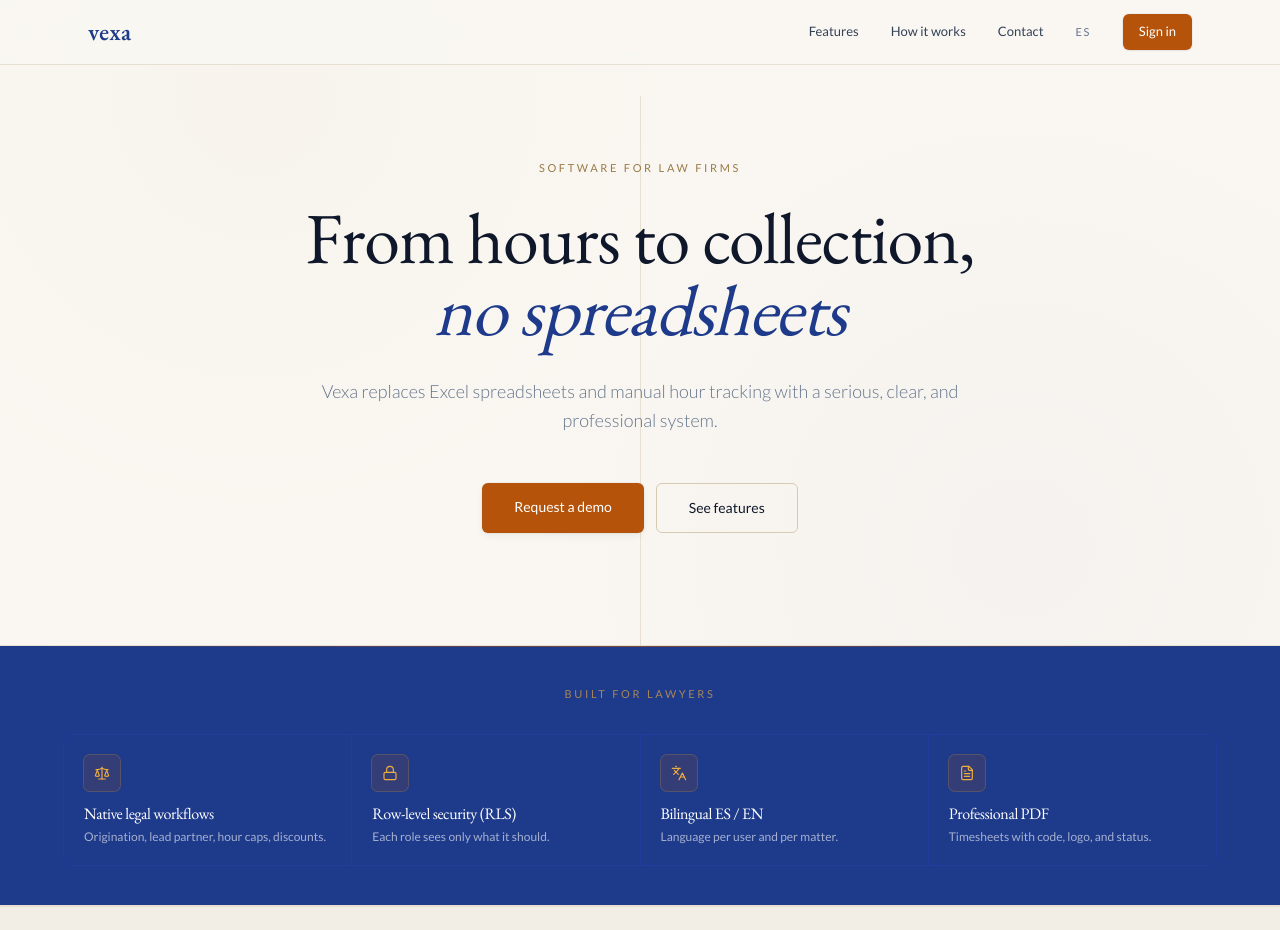
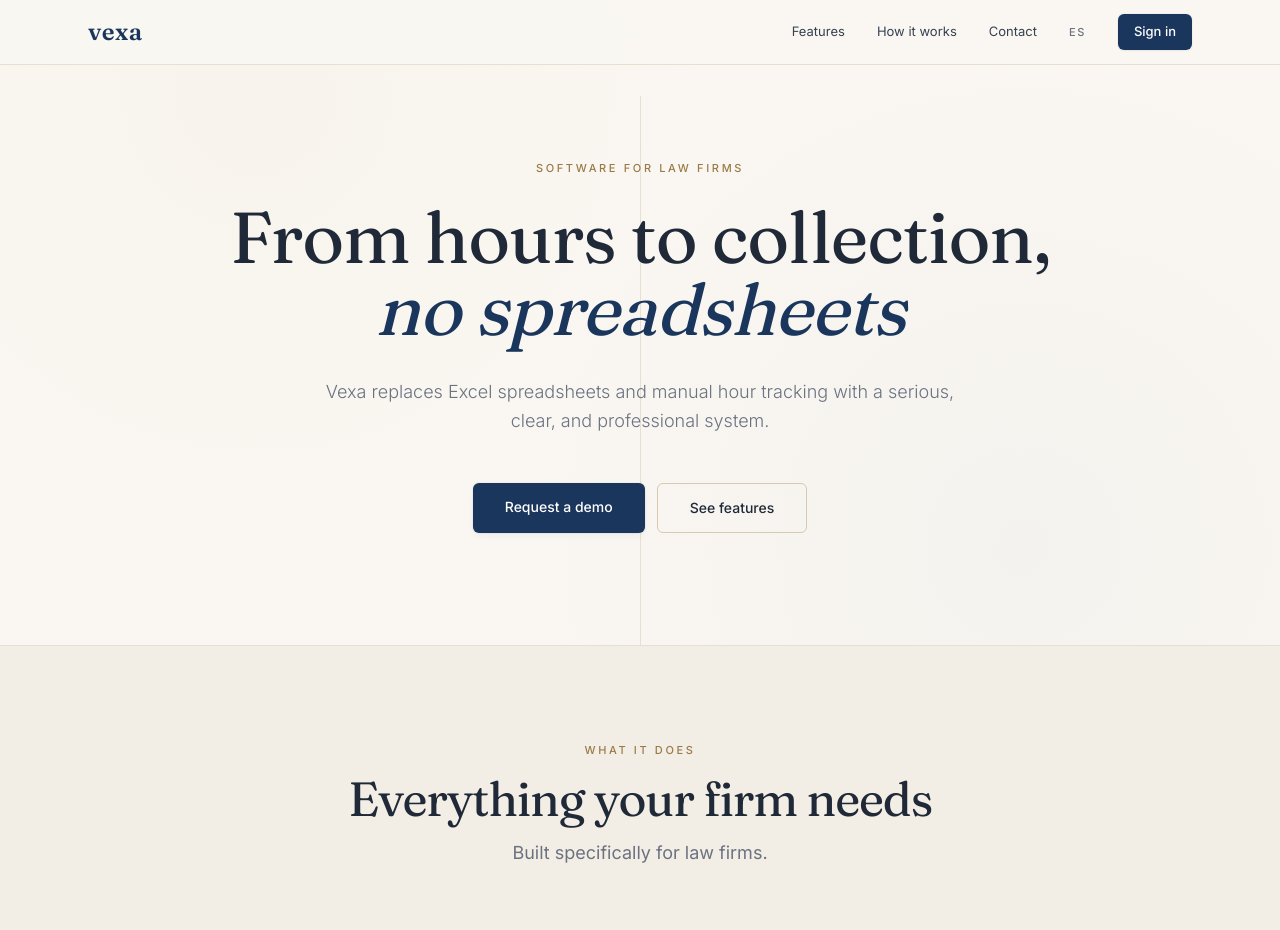
Before and after one commit to ocampojuanmartin/vexa, a Next.js app: page /welcome in a window 1280 px wide. Shown: the top 930 px of the page. Built offline with nearby package versions, Linux system fonts and the light colour scheme.

Commit message:
Revert "Apply ui-ux-pro-max "Trust & Authority" recommendations"
This reverts commit a6bcf9e10cbc83e2eceaa5525de7d5643962c448.

```diff
--- a/src/app/(auth)/login/page.tsx
+++ b/src/app/(auth)/login/page.tsx
@@ -45,7 +45,7 @@ export default function LoginPage() {
           </div>
           {error && <p className="text-sm text-red-800 bg-red-50 border border-red-100 px-4 py-2.5 rounded-md">{error}</p>}
           <button type="submit" disabled={loading}
-            className="w-full py-3 bg-amber-500 text-white rounded-md active:scale-[0.98] text-sm font-medium hover:bg-amber-600 disabled:opacity-50 shadow-soft">
+            className="w-full py-3 bg-vexa-600 text-white rounded-md text-sm font-medium hover:bg-vexa-700 disabled:opacity-50 shadow-soft">
             {loading ? '...' : t('auth.login')}
           </button>
         </form>
--- a/src/app/(auth)/reset-password/page.tsx
+++ b/src/app/(auth)/reset-password/page.tsx
@@ -55,7 +55,7 @@ export default function ResetPasswordPage() {
             {error && <p className="text-sm text-red-800 bg-red-50 border border-red-100 px-4 py-2.5 rounded-md">{error}</p>}
 
             <button type="submit" disabled={loading}
-              className="w-full py-3 bg-amber-500 text-white rounded-md active:scale-[0.98] text-sm font-medium hover:bg-amber-600 disabled:opacity-50 shadow-soft">
+              className="w-full py-3 bg-vexa-600 text-white rounded-md text-sm font-medium hover:bg-vexa-700 disabled:opacity-50 shadow-soft">
               {loading ? '...' : t('auth.resetPassword')}
             </button>
           </form>
--- a/src/app/(dashboard)/clients/page.tsx
+++ b/src/app/(dashboard)/clients/page.tsx
@@ -214,7 +214,7 @@ export default function ClientsPage(){
     <div>
       <div className="flex items-center justify-between">
         <h1 className="font-display text-3xl text-ink-900 tracking-tight">{L.title}</h1>
-        {canEdit&&<button onClick={openCreateClient} className="flex items-center gap-2 px-4 py-2 bg-amber-500 text-white rounded-lg active:scale-[0.98] text-sm font-medium hover:bg-amber-600"><Plus size={16}/>{L.newClient}</button>}
+        {canEdit&&<button onClick={openCreateClient} className="flex items-center gap-2 px-4 py-2 bg-vexa-600 text-white rounded-lg text-sm font-medium hover:bg-vexa-700"><Plus size={16}/>{L.newClient}</button>}
       </div>
       {clients.length>0&&(<div className="mt-4 relative"><Search size={16} className="absolute left-3 top-1/2 -translate-y-1/2 text-ink-500"/><input type="text" value={search} onChange={e=>setSearch(e.target.value)} placeholder={L.search} className="w-full pl-9 pr-4 py-2.5 border border-canvas-200 rounded-lg text-sm"/></div>)}
       {loading?<div className="mt-8 text-center text-sm text-ink-500">Loading...</div>
@@ -266,7 +266,7 @@ export default function ClientsPage(){
               <div><label className="block text-sm font-medium text-ink-700 mb-1">{L.notes}</label><textarea value={clientForm.notes} onChange={e=>setClientForm({...clientForm,notes:e.target.value})} rows={2} className="w-full px-3 py-2 border border-canvas-200 rounded-lg text-sm resize-none"/></div>
               {error&&<p className="text-sm text-red-600 bg-red-50 px-3 py-2 rounded-lg">{error}</p>}
             </div>
-            <div className="flex justify-end gap-3 mt-6"><button onClick={()=>setShowClientModal(false)} className="px-4 py-2 text-sm text-ink-700 hover:bg-canvas-100 rounded-lg">{L.cancel}</button><button onClick={saveClient} disabled={saving} className="px-4 py-2 bg-amber-500 text-white rounded-lg active:scale-[0.98] text-sm font-medium hover:bg-amber-600 disabled:opacity-50">{saving?'...':L.save}</button></div>
+            <div className="flex justify-end gap-3 mt-6"><button onClick={()=>setShowClientModal(false)} className="px-4 py-2 text-sm text-ink-700 hover:bg-canvas-100 rounded-lg">{L.cancel}</button><button onClick={saveClient} disabled={saving} className="px-4 py-2 bg-vexa-600 text-white rounded-lg text-sm font-medium hover:bg-vexa-700 disabled:opacity-50">{saving?'...':L.save}</button></div>
           </div></div>)}
 
       {/* MATTER MODAL */}
@@ -335,7 +335,7 @@ export default function ClientsPage(){
 
               {error&&<p className="text-sm text-red-600 bg-red-50 px-3 py-2 rounded-lg">{error}</p>}
             </div>
-            <div className="flex justify-end gap-3 mt-6"><button onClick={()=>setShowMatterModal(false)} className="px-4 py-2 text-sm text-ink-700 hover:bg-canvas-100 rounded-lg">{L.cancel}</button><button onClick={saveMatter} disabled={saving} className="px-4 py-2 bg-amber-500 text-white rounded-lg active:scale-[0.98] text-sm font-medium hover:bg-amber-600 disabled:opacity-50">{saving?'...':L.save}</button></div>
+            <div className="flex justify-end gap-3 mt-6"><button onClick={()=>setShowMatterModal(false)} className="px-4 py-2 text-sm text-ink-700 hover:bg-canvas-100 rounded-lg">{L.cancel}</button><button onClick={saveMatter} disabled={saving} className="px-4 py-2 bg-vexa-600 text-white rounded-lg text-sm font-medium hover:bg-vexa-700 disabled:opacity-50">{saving?'...':L.save}</button></div>
           </div></div>)}
     </div>
   )
--- a/src/app/(dashboard)/expenses/page.tsx
+++ b/src/app/(dashboard)/expenses/page.tsx
@@ -107,7 +107,7 @@ export default function ExpensesPage() {
     <div>
       <div className="flex items-center justify-between">
         <h1 className="font-display text-3xl text-ink-900 tracking-tight">{L.title}</h1>
-        <button onClick={openCreate} className="flex items-center gap-2 px-4 py-2 bg-amber-500 text-white rounded-lg active:scale-[0.98] text-sm font-medium hover:bg-amber-600"><Plus size={16}/>{L.new}</button>
+        <button onClick={openCreate} className="flex items-center gap-2 px-4 py-2 bg-vexa-600 text-white rounded-lg text-sm font-medium hover:bg-vexa-700"><Plus size={16}/>{L.new}</button>
       </div>
       {entries.length > 0 && (
         <div className="mt-4 relative">
@@ -190,7 +190,7 @@ export default function ExpensesPage() {
             </div>
             <div className="flex justify-end gap-3 mt-6">
               <button onClick={()=>setShowModal(false)} className="px-4 py-2 text-sm text-ink-700 hover:bg-canvas-100 rounded-lg">{L.cancel}</button>
-              <button onClick={handleSave} disabled={saving||uploading} className="px-4 py-2 bg-amber-500 text-white rounded-lg active:scale-[0.98] text-sm font-medium hover:bg-amber-600 disabled:opacity-50">{saving||uploading?'...':L.save}</button>
+              <button onClick={handleSave} disabled={saving||uploading} className="px-4 py-2 bg-vexa-600 text-white rounded-lg text-sm font-medium hover:bg-vexa-700 disabled:opacity-50">{saving||uploading?'...':L.save}</button>
             </div>
           </div>
         </div>
--- a/src/app/(dashboard)/settings/page.tsx
+++ b/src/app/(dashboard)/settings/page.tsx
@@ -83,7 +83,7 @@ export default function SettingsPage() {
             <h2 className="text-lg font-medium text-ink-900">{L.catTitle}</h2>
             <p className="text-sm text-ink-500 mt-1 max-w-xl">{L.catDesc}</p>
           </div>
-          <button onClick={openCreate} className="flex items-center gap-2 px-4 py-2 bg-amber-500 text-white rounded-lg active:scale-[0.98] text-sm font-medium hover:bg-amber-600">
+          <button onClick={openCreate} className="flex items-center gap-2 px-4 py-2 bg-vexa-600 text-white rounded-lg text-sm font-medium hover:bg-vexa-700">
             <Plus size={16} />{L.new}
           </button>
         </div>
@@ -169,7 +169,7 @@ export default function SettingsPage() {
             </div>
             <div className="flex justify-end gap-3 mt-6">
               <button onClick={()=>setShowModal(false)} className="px-4 py-2 text-sm text-ink-700 hover:bg-canvas-100 rounded-lg">{L.cancel}</button>
-              <button onClick={handleSave} disabled={saving} className="px-4 py-2 bg-amber-500 text-white rounded-lg active:scale-[0.98] text-sm font-medium hover:bg-amber-600 disabled:opacity-50">{saving?'...':L.save}</button>
+              <button onClick={handleSave} disabled={saving} className="px-4 py-2 bg-vexa-600 text-white rounded-lg text-sm font-medium hover:bg-vexa-700 disabled:opacity-50">{saving?'...':L.save}</button>
             </div>
           </div>
         </div>
--- a/src/app/(dashboard)/time/page.tsx
+++ b/src/app/(dashboard)/time/page.tsx
@@ -296,7 +296,7 @@ export default function TimePage(){
             <div className="flex flex-col justify-between">
               {error&&<p className="text-xs text-red-600 mb-2">{error}</p>}
               <div className="space-y-2">
-                <button onClick={handleSave} disabled={saving} className="w-full px-4 py-2.5 bg-amber-500 text-white rounded-lg active:scale-[0.98] text-sm font-medium hover:bg-amber-600 disabled:opacity-50">{saving?'...':editing?L.editing_:formShareWith?(es?'Enviar para aprobación':'Send for approval'):L.insert}</button>
+                <button onClick={handleSave} disabled={saving} className="w-full px-4 py-2.5 bg-vexa-600 text-white rounded-lg text-sm font-medium hover:bg-vexa-700 disabled:opacity-50">{saving?'...':editing?L.editing_:formShareWith?(es?'Enviar para aprobación':'Send for approval'):L.insert}</button>
                 {editing&&<button onClick={resetForm} className="w-full px-4 py-2 text-sm text-ink-700 hover:bg-canvas-100 rounded-lg">{L.cancel}</button>}
               </div>
             </div>
--- a/src/app/(dashboard)/users/page.tsx
+++ b/src/app/(dashboard)/users/page.tsx
@@ -81,7 +81,7 @@ export default function UsersPage() {
     <div>
       <div className="flex items-center justify-between">
         <h1 className="font-display text-3xl text-ink-900 tracking-tight">{L.title}</h1>
-        <button onClick={openCreate} className="flex items-center gap-2 px-4 py-2 bg-amber-500 text-white rounded-lg active:scale-[0.98] text-sm font-medium hover:bg-amber-600"><Plus size={16}/>{L.new}</button>
+        <button onClick={openCreate} className="flex items-center gap-2 px-4 py-2 bg-vexa-600 text-white rounded-lg text-sm font-medium hover:bg-vexa-700"><Plus size={16}/>{L.new}</button>
       </div>
       {loading ? <div className="mt-8 text-center text-sm text-ink-500">Loading...</div> : (
         <div className="mt-4 bg-white rounded-xl border border-canvas-200 overflow-x-auto">
@@ -148,7 +148,7 @@ export default function UsersPage() {
             </div>
             <div className="flex justify-end gap-3 mt-6">
               <button onClick={()=>setShowModal(false)} className="px-4 py-2 text-sm text-ink-700 hover:bg-canvas-100 rounded-lg">{L.cancel}</button>
-              <button onClick={handleSave} disabled={saving} className="px-4 py-2 bg-amber-500 text-white rounded-lg active:scale-[0.98] text-sm font-medium hover:bg-amber-600 disabled:opacity-50">{saving?'...':L.save}</button>
+              <button onClick={handleSave} disabled={saving} className="px-4 py-2 bg-vexa-600 text-white rounded-lg text-sm font-medium hover:bg-vexa-700 disabled:opacity-50">{saving?'...':L.save}</button>
             </div>
           </div>
         </div>
--- a/src/app/welcome/page.tsx
+++ b/src/app/welcome/page.tsx
@@ -3,7 +3,7 @@
 import { useState, useEffect } from 'react'
 import Link from 'next/link'
 import { createClient } from '@/lib/supabase/client'
-import { Clock, FileText, BarChart3, Users, Shield, Globe, Check, Menu, X, Scale, Lock, Languages } from 'lucide-react'
+import { Clock, FileText, BarChart3, Users, Shield, Globe, Check, Menu, X } from 'lucide-react'
 
 export default function LandingPage() {
   const [lang, setLang] = useState<'es'|'en'>('en')
@@ -64,15 +64,6 @@ export default function LandingPage() {
       send: es ? 'Solicitar demo' : 'Request demo',
       sent: es ? '¡Listo! Te contactaremos pronto.' : 'Done! We\'ll be in touch soon.',
     },
-    trust: {
-      eyebrow: es ? 'Construido para abogados' : 'Built for lawyers',
-      items: [
-        { icon: Scale, label: es ? 'Flujos legales nativos' : 'Native legal workflows', sub: es ? 'Originación, lideranza, tope de horas, descuentos.' : 'Origination, lead partner, hour caps, discounts.' },
-        { icon: Lock, label: es ? 'Seguridad por fila (RLS)' : 'Row-level security (RLS)', sub: es ? 'Cada rol ve solo lo que le corresponde.' : 'Each role sees only what it should.' },
-        { icon: Languages, label: es ? 'Bilingüe ES / EN' : 'Bilingual ES / EN', sub: es ? 'Idioma por usuario y por asunto.' : 'Language per user and per matter.' },
-        { icon: FileText, label: es ? 'PDF profesional' : 'Professional PDF', sub: es ? 'Timesheets con código, logo y estado.' : 'Timesheets with code, logo, and status.' },
-      ],
-    },
     footer: { copy: `© ${new Date().getFullYear()} Vexa. ${es ? 'Todos los derechos reservados.' : 'All rights reserved.'}` }
   }
 
@@ -87,7 +78,7 @@ export default function LandingPage() {
             <a href="#how" className="text-[13px] text-ink-700 hover:text-ink-900 transition-colors">{L.nav.how}</a>
             <a href="#contact" className="text-[13px] text-ink-700 hover:text-ink-900 transition-colors">{L.nav.contact}</a>
             <button onClick={() => setLang(lang === 'es' ? 'en' : 'es')} className="text-[11px] uppercase tracking-[0.14em] text-ink-500 hover:text-ink-700 font-medium">{lang === 'es' ? 'EN' : 'ES'}</button>
-            <Link href="/login" className="px-4 py-2 bg-amber-500 text-white rounded-md active:scale-[0.98] text-[13px] font-medium hover:bg-amber-600 shadow-soft">{L.nav.login}</Link>
+            <Link href="/login" className="px-4 py-2 bg-vexa-600 text-white rounded-md text-[13px] font-medium hover:bg-vexa-700 shadow-soft">{L.nav.login}</Link>
           </div>
           <button onClick={() => setMenuOpen(!menuOpen)} className="md:hidden p-2" aria-label={menuOpen ? 'Close menu' : 'Open menu'}>
             {menuOpen ? <X size={20} /> : <Menu size={20} />}
@@ -99,7 +90,7 @@ export default function LandingPage() {
             <a href="#how" onClick={() => setMenuOpen(false)} className="block text-sm text-ink-700">{L.nav.how}</a>
             <a href="#contact" onClick={() => setMenuOpen(false)} className="block text-sm text-ink-700">{L.nav.contact}</a>
             <button onClick={() => { setLang(lang === 'es' ? 'en' : 'es'); setMenuOpen(false) }} className="block text-sm text-ink-500">{lang === 'es' ? 'English' : 'Español'}</button>
-            <Link href="/login" className="block px-4 py-2 bg-amber-500 text-white rounded-md active:scale-[0.98] text-sm font-medium text-center">{L.nav.login}</Link>
+            <Link href="/login" className="block px-4 py-2 bg-vexa-600 text-white rounded-md text-sm font-medium text-center">{L.nav.login}</Link>
           </div>
         )}
       </nav>
@@ -121,33 +112,8 @@ export default function LandingPage() {
             {L.hero.sub}
           </p>
           <div className="mt-12 flex flex-col sm:flex-row gap-3 justify-center">
-            <a href="#contact" className="px-8 py-3.5 bg-amber-500 text-white rounded-md active:scale-[0.98] text-sm font-medium hover:bg-amber-600 transition-colors shadow-soft-md">{L.hero.cta}</a>
+            <a href="#contact" className="px-8 py-3.5 bg-vexa-600 text-white rounded-md text-sm font-medium hover:bg-vexa-700 transition-colors shadow-soft-md">{L.hero.cta}</a>
             <a href="#features" className="px-8 py-3.5 border border-canvas-300 text-ink-900 rounded-md text-sm font-medium hover:bg-canvas-100 transition-colors">{L.hero.cta2}</a>
-          </div>
-        </div>
-      </section>
-
-      {/* TRUST STRIP — "Trust & Authority" per ui-ux-pro-max */}
-      <section className="py-10 px-6 border-y border-canvas-200 bg-vexa-600 relative overflow-hidden">
-        {/* Subtle amber accent line, evokes seal ribbon */}
-        <div aria-hidden className="absolute inset-x-0 top-0 h-px bg-gradient-to-r from-transparent via-amber-500/60 to-transparent" />
-        <div className="max-w-6xl mx-auto">
-          <p className="text-[11px] uppercase tracking-[0.24em] text-amber-300/90 font-medium text-center mb-8 animate-metric-pulse">{L.trust.eyebrow}</p>
-          <div className="grid grid-cols-2 md:grid-cols-4 gap-px bg-vexa-700/50 rounded-lg overflow-hidden ring-1 ring-vexa-700/50">
-            {L.trust.items.map((t, i) => {
-              const Icon = t.icon
-              return (
-                <div key={i} className="bg-vexa-600 p-5 flex flex-col items-start gap-3 hover:bg-vexa-700/70 transition-colors">
-                  <div className="w-9 h-9 rounded-md bg-amber-500/15 ring-1 ring-amber-400/30 flex items-center justify-center">
-                    <Icon size={16} className="text-amber-300" strokeWidth={1.75} />
-                  </div>
-                  <div>
-                    <p className="font-display text-base text-white leading-snug tracking-tight">{t.label}</p>
-                    <p className="text-[12px] text-white/60 mt-1 leading-snug">{t.sub}</p>
-                  </div>
-                </div>
-              )
-            })}
           </div>
         </div>
       </section>
@@ -164,8 +130,8 @@ export default function LandingPage() {
             {L.features.items.map((f, i) => {
               const Icon = f.icon
               return (
-                <div key={i} className="bg-white p-8 hover:bg-canvas-50/40 transition-colors group">
-                  <div className="w-10 h-10 rounded-md bg-gradient-to-br from-vexa-600 to-vexa-700 flex items-center justify-center mb-5 shadow-soft ring-1 ring-amber-400/0 group-hover:ring-amber-400/40 transition-all">
+                <div key={i} className="bg-white p-8 hover:bg-canvas-50/50 transition-colors">
+                  <div className="w-10 h-10 rounded-md bg-gradient-to-br from-vexa-600 to-vexa-700 flex items-center justify-center mb-5 shadow-soft">
                     <Icon size={18} className="text-white" strokeWidth={1.75} />
                   </div>
                   <h3 className="font-display text-xl text-ink-900 mb-3 tracking-tight">{f.title}</h3>
@@ -187,12 +153,11 @@ export default function LandingPage() {
           <div className="space-y-14">
             {L.how.steps.map((step, i) => (
               <div key={i} className="flex gap-8 items-start">
-                <div className="flex-shrink-0 pt-1 relative">
-                  <span className="font-display text-6xl italic text-vexa-600 tabular-nums tracking-tighter leading-none">{step.n}</span>
-                  <span className="absolute -bottom-1 left-0 w-6 h-[2px] bg-amber-500" />
+                <div className="flex-shrink-0 pt-1">
+                  <span className="font-display text-5xl text-vexa-600/20 tabular-nums tracking-tighter">{step.n}</span>
                 </div>
-                <div className="flex-1 pt-1">
-                  <h3 className="font-display text-xl text-ink-900 mb-2 tracking-tight">{step.title}</h3>
+                <div className="flex-1 pt-2 border-t border-canvas-200">
+                  <h3 className="font-display text-xl text-ink-900 mt-4 mb-2 tracking-tight">{step.title}</h3>
                   <p className="text-sm text-ink-500 leading-relaxed">{step.desc}</p>
                 </div>
               </div>
@@ -246,7 +211,7 @@ export default function LandingPage() {
                 </select>
               </div>
               <button type="submit" disabled={submitting}
-                className="w-full py-3 bg-amber-500 text-white rounded-md active:scale-[0.98] text-sm font-medium hover:bg-amber-600 disabled:opacity-50 shadow-soft">
+                className="w-full py-3 bg-vexa-600 text-white rounded-md text-sm font-medium hover:bg-vexa-700 disabled:opacity-50 shadow-soft">
                 {submitting ? '...' : L.cta.send}
               </button>
             </form>
--- a/tailwind.config.ts
+++ b/tailwind.config.ts
@@ -4,48 +4,35 @@ const config: Config = {
   theme: {
     extend: {
       colors: {
-        // Vexa navy — brand authority. Per ui-ux-pro-max "Trust & Authority" palette.
+        // Vexa brand — navy + action blue. Kept for backward compat.
         vexa: {
-          50: '#EEF2F9',
-          100: '#D9E0EF',
-          200: '#B4C1DE',
-          300: '#8EA1CE',
-          400: '#6982BD',
-          500: '#3182CE',  // legacy accent blue — kept for compatibility
-          600: '#1E3A8A',  // primary navy (deeper per skill recommendation)
-          700: '#1E40AF',  // secondary
-          800: '#17307A',
-          900: '#0F1F4C',
-          950: '#080F26',
+          50: '#f7fafc',
+          100: '#e2e8f0',
+          200: '#cbd5e1',
+          300: '#94a3b8',
+          400: '#718096',
+          500: '#3182ce', // action blue — CTAs / primary actions
+          600: '#1a365d', // navy — authority
+          700: '#152d4f',
+          800: '#0f2440',
+          900: '#0a1929',
+          950: '#060f1a',
         },
-        // Warm canvas neutrals — reduces sterile-white feel.
+        // Warm canvas neutrals — the editorial surface.
         canvas: {
-          50: '#FAF7F2',
-          100: '#F3EEE5',
-          200: '#E7E0D2',
+          50: '#FAF7F2', // base — replaces bg-gray-50
+          100: '#F3EEE5', // subtle sections
+          200: '#E7E0D2', // warm borders
           300: '#D6CAB2',
         },
-        // Ink — deliberate charcoal.
+        // Ink scale — deliberate charcoal, not pure black.
         ink: {
-          900: '#0F172A',  // per skill's #0F172A text color
-          700: '#334155',
-          500: '#64748B',
-          300: '#94A3B8',
+          900: '#1F2937',
+          700: '#374151',
+          500: '#6B7280',
+          300: '#9CA3AF',
         },
-        // Accent — burnt amber / bronze for CTAs. Contrasts the navy
-        // and pulls the eye without feeling flashy.
-        // Per ui-ux-pro-max: CTA color #B45309.
-        amber: {
-          50: '#FEF7E8',
-          100: '#FBEBCC',
-          200: '#F6D188',
-          300: '#EFAE3E',
-          400: '#D98A1E',
-          500: '#B45309',  // primary CTA
-          600: '#92400E',  // pressed / hover
-          700: '#78350F',
-        },
-        // Muted brass — subtle highlights, eyebrows, separators.
+        // Muted gold — status accents, subtle highlights.
         brass: {
           400: '#C9A96E',
           500: '#B8935B',
@@ -53,29 +40,14 @@ const config: Config = {
         },
       },
       fontFamily: {
-        display: ['var(--font-display)', 'Georgia', 'Cambria', '"Times New Roman"', 'ui-serif', 'serif'],
+        display: ['var(--font-display)', 'Georgia', 'ui-serif', 'serif'],
         sans: ['var(--font-sans)', 'ui-sans-serif', 'system-ui', 'sans-serif'],
       },
       boxShadow: {
-        soft: '0 1px 2px rgba(15, 23, 42, 0.05), 0 0 0 1px rgba(15, 23, 42, 0.04)',
-        'soft-md': '0 4px 10px -2px rgba(15, 23, 42, 0.07), 0 0 0 1px rgba(15, 23, 42, 0.04)',
-        'soft-lg': '0 14px 28px -10px rgba(15, 23, 42, 0.12), 0 0 0 1px rgba(15, 23, 42, 0.04)',
-        'amber-glow': '0 0 0 3px rgba(180, 83, 9, 0.15)',
-      },
-      animation: {
-        // Subtle — no circus effects.
-        'metric-pulse': 'metric-pulse 2.4s ease-in-out infinite',
-        'fade-in-up': 'fade-in-up 500ms cubic-bezier(0.4, 0, 0.2, 1) both',
-      },
-      keyframes: {
-        'metric-pulse': {
-          '0%, 100%': { opacity: '1' },
-          '50%': { opacity: '0.7' },
-        },
-        'fade-in-up': {
-          '0%': { opacity: '0', transform: 'translateY(8px)' },
-          '100%': { opacity: '1', transform: 'translateY(0)' },
-        },
+        // Softer, warmer shadows than the default.
+        'soft': '0 1px 2px rgba(24, 30, 50, 0.04), 0 0 0 1px rgba(24, 30, 50, 0.03)',
+        'soft-md': '0 4px 8px -2px rgba(24, 30, 50, 0.06), 0 0 0 1px rgba(24, 30, 50, 0.04)',
+        'soft-lg': '0 12px 24px -8px rgba(24, 30, 50, 0.08), 0 0 0 1px rgba(24, 30, 50, 0.04)',
       },
     },
   },
```
Also changed, not shown: src/app/(dashboard)/page.tsx (+5 -5 lines), src/app/(dashboard)/timesheets/page.tsx (+4 -4 lines), src/app/layout.tsx (+11 -11 lines).
